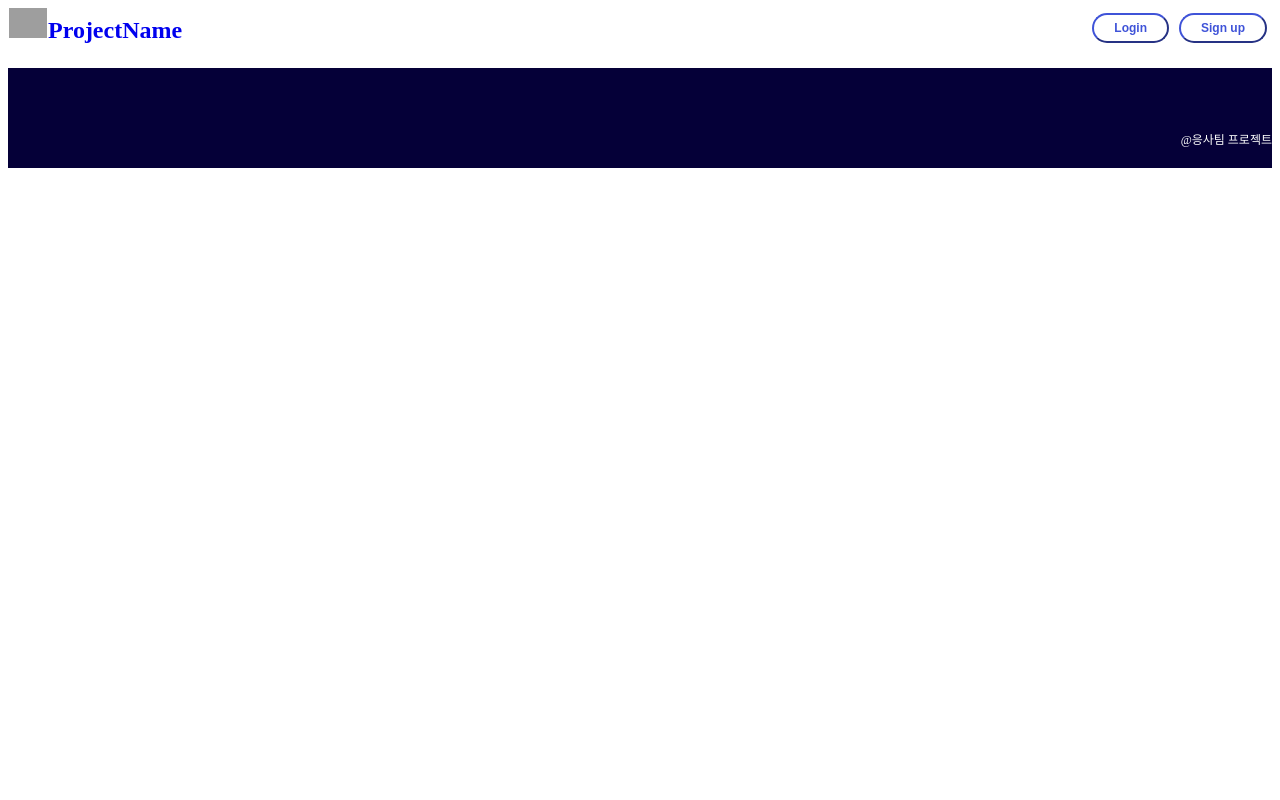
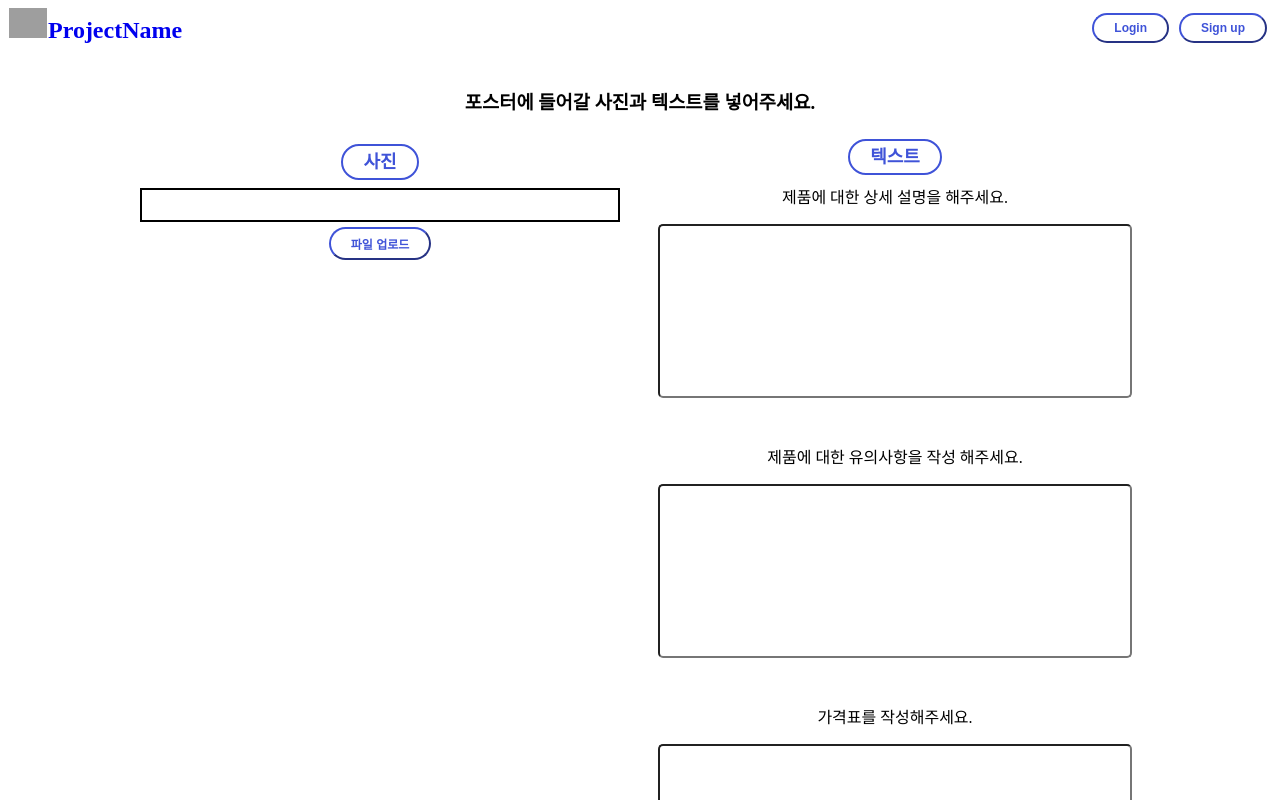
Before and after one commit to dmdtk0123/dmdtk_front, a React (Create React App) app: page /start in a window 1280 px wide. Shown: the top 800 px of the page. Built offline with nearby package versions, Linux system fonts and the light colour scheme; grey boxes are pictures that could not be loaded.

Commit message:
feat: create poster input page

```diff
--- a/src/App.js
+++ b/src/App.js
@@ -3,6 +3,7 @@ import React from 'react';
 import Header from './layout/Header'
 import Footer from './layout/Footer'
 import MainPage from './pages/MainPage'
+import PosterInputPage from './pages/PosterInputPage'
 
 import { BrowserRouter, Route, Routes } from 'react-router-dom';
 
@@ -14,6 +15,7 @@ function App() {
 
         <Routes className="main-content">
           <Route path='/' element={<MainPage />} />
+          <Route path='/start' element={<PosterInputPage />} />
         </Routes>
 
         <Footer />
--- /dev/null
+++ b/src/components/Images.js
@@ -0,0 +1,20 @@
+import React from 'react'
+import styled from "styled-components"
+
+const ImgWrapper = styled.img`
+    margin: 5px;
+    width: 100px;
+    height: 100px;
+`
+
+const Images = ({ showImages }) => {
+    return (
+        <>
+            {showImages.map((url) => {
+                return <ImgWrapper alt={url} key={url} src={url} />
+            })}
+        </>
+    )
+}
+
+export default Images;
--- /dev/null
+++ b/src/components/TextTitle.js
@@ -0,0 +1,24 @@
+import React from 'react'
+import styled from "styled-components"
+
+import theme from '../styles/theme'
+
+const StyledTitle = styled.span`
+    padding: 6px 20px;
+    font-size: 18px;
+    font-weight: bold;
+    border: 2px solid ${theme.color.blue};
+    border-radius: 30px;
+    color: ${theme.color.blue};
+    background-color: ${theme.color.white};
+`
+
+const TextTitle = ({ children, ...props }) => {
+    return (
+        <StyledTitle>
+            {children}
+        </StyledTitle>
+    )
+};
+
+export default TextTitle
--- /dev/null
+++ b/src/pages/PosterInputPage.js
@@ -0,0 +1,130 @@
+import React, { useState, useRef } from 'react'
+import styled from "styled-components"
+
+import Button from '../components/Button'
+import TextTitle from '../components/TextTitle'
+import Images from '../components/Images'
+import { Link } from 'react-router-dom'
+
+const TextWrapper = styled.h3`
+    text-align: center;
+`
+
+const FormWrapper = styled.form`
+    display: flex;
+    justify-content: center;
+    text-align: center;
+`
+
+const AllInputWrapper = styled.div`
+    display: flex;
+    justify-content: center;
+    border-radius: 5px;
+    margin: 10px;
+    width: 500px;
+    height: 100%;
+`
+
+const InputWrapper = styled.input`
+    border-radius: 5px;
+    padding: 10px 10px;
+    width: 450px;
+    height: 150px;
+    margin-bottom: 30px;
+`
+
+const ImageInputWrapper = styled.div`
+    padding: 10px;
+    border-radius: 30px;
+    margin: 5px;
+    width: 480px;
+    height: 100%;
+`
+const ImgWrapper = styled.div`
+    padding: 15px;
+    margin-top: 15px;
+    border: 2px solid black;
+`
+
+const PosterInputPage = () => {
+    const selectFile = useRef("");
+    const [postImages, setPostImages] = useState([]); // 서버로 보낼 이미지 데이터
+    const [showImages, setshowImages] = useState([]); // 프리뷰 보여줄 이미지 데이터
+
+    const handleImageUpload = e => {    // 중복된 이미지가 들어올 경우 console창에 에러발생 뜸
+        let fileArr = e.target.files;
+
+        let fileURLs = [];
+        // let filesLength = fileArr.length > 30 ? 30 : fileArr.length;    // 최대 30개
+
+        for (let i = 0; i < fileArr.length; i++){
+            let file = fileArr[i];
+
+            let reader = new FileReader();
+            reader.onload = () => {
+                fileURLs[i] = reader.result;
+                setshowImages([...showImages, ...fileURLs]);
+            }
+            reader.readAsDataURL(file);
+        }
+
+        setPostImages([...postImages, ...fileArr]);
+        console.log(showImages.length)
+    }
+
+    return (
+        <>
+            <TextWrapper>포스터에 들어갈 사진과 텍스트를 넣어주세요.</TextWrapper>
+            <FormWrapper>
+                <ImageInputWrapper>
+                        <TextTitle>
+                            <span>사진</span>
+                        </TextTitle>
+
+                        <ImgWrapper>
+                            <input type="file"
+                                    multiple
+                                    aria-multiselectable
+                                    accept="image/*"
+                                    style={ {display: "none"} }
+                                    ref = {selectFile}
+                                    onChange={handleImageUpload} />
+                            <Images showImages={showImages} />
+                        </ImgWrapper>
+
+                        <Button type="button" onClick={e => {e.preventDefault(); selectFile.current.click()}}>
+                            파일 업로드
+                        </Button>
+                </ImageInputWrapper>
+
+                <AllInputWrapper>
+                    <div>
+                        <TextTitle>
+                            <span>텍스트</span>
+                        </TextTitle>
+
+                        <p>제품에 대한 상세 설명을 해주세요.</p>
+                        <InputWrapper
+                            type='textarea'
+                            name='productDetail'/>
+                        <p>제품에 대한 유의사항을 작성 해주세요.</p>
+                        <InputWrapper type='textarea' />
+                        <p>가격표를 작성해주세요.</p>
+                        <InputWrapper type='textarea' />
+                    </div>
+                </AllInputWrapper>
+            </FormWrapper>
+
+            <div style={ {textAlign: "center"} }>
+                <Link to="/design">
+                    <Button type="submit" fontSize="18px">
+                        <span>NEXT</span>
+                    </Button>
+                </Link>
+            </div>
+
+        </>
+    );
+}
+
+export default PosterInputPage
```
